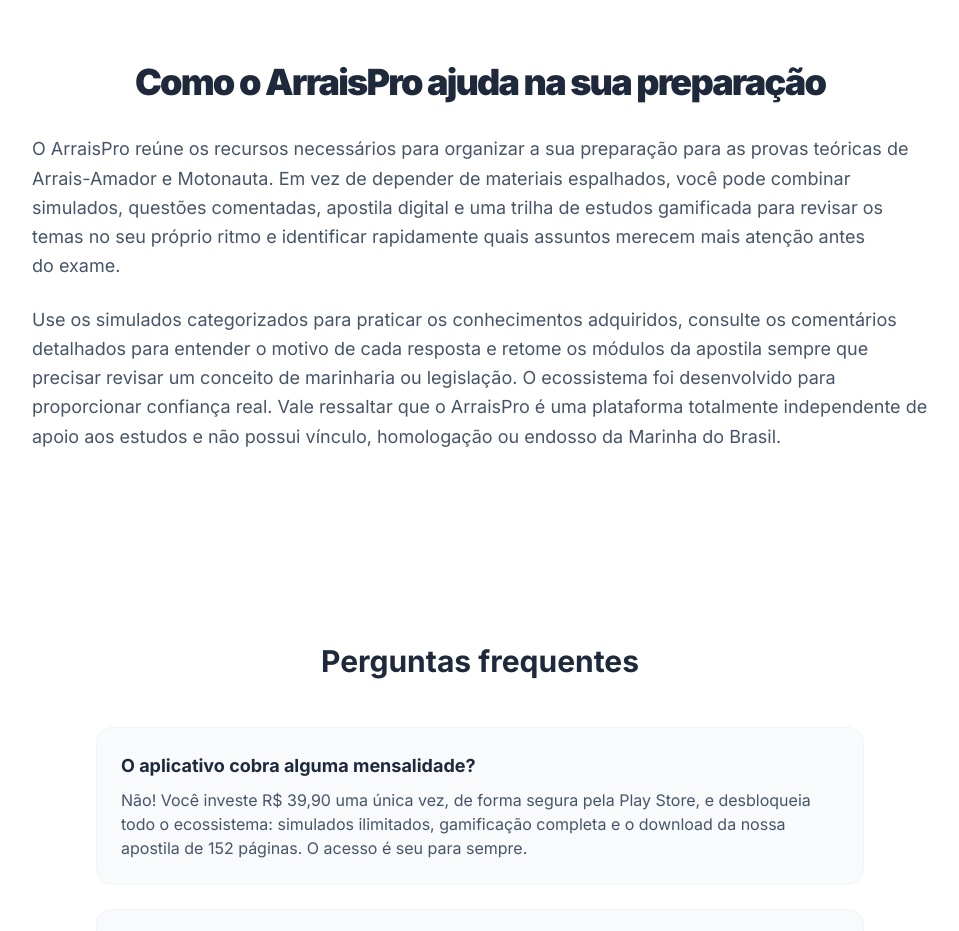
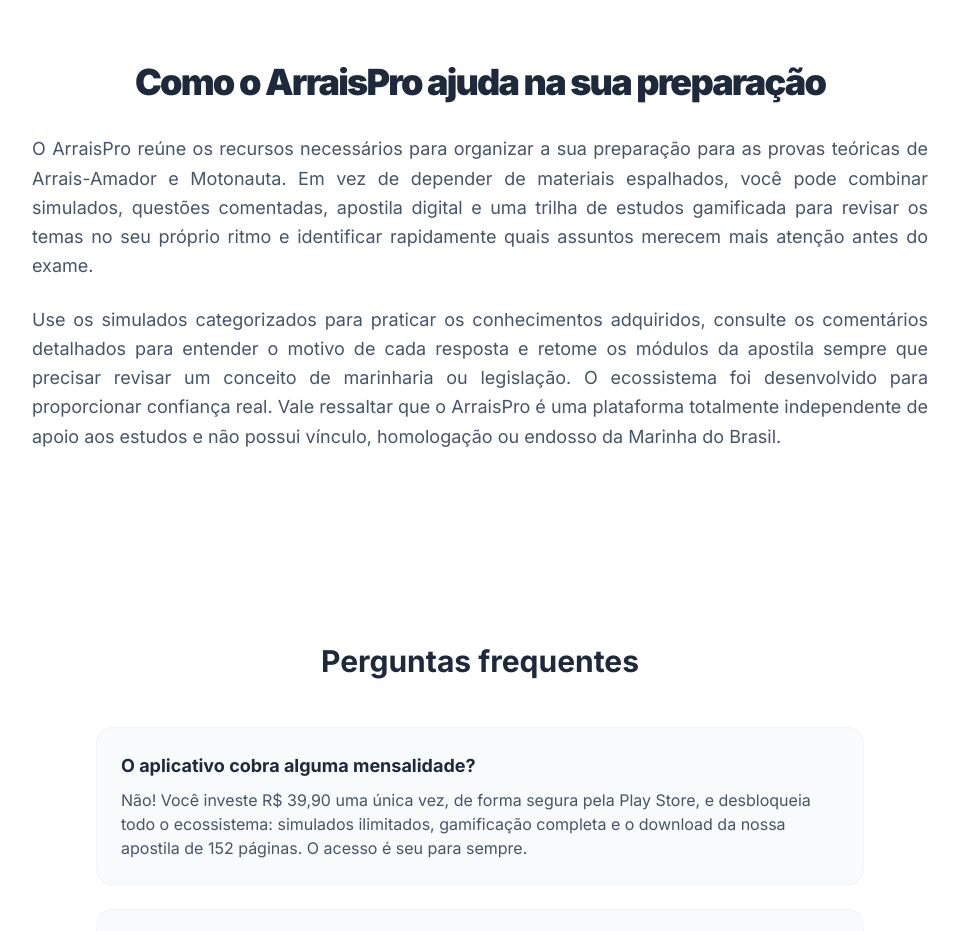
Before and after one commit to luisbrant/SiteArraisPro, a React (Vite) app: page / in a window 1280 px wide. Shown: the part 4400-5331 px from the top of the page, without its empty margins (160-1119 px from the left). Built offline with nearby package versions, Linux system fonts and the light colour scheme.

Commit message:
style: apply text-justify to extra content section

```diff
--- a/src/pages/Home.jsx
+++ b/src/pages/Home.jsx
@@ -459,7 +459,7 @@
       <section className="py-24 px-6 bg-white border-t border-slate-100">
         <div className="max-w-4xl mx-auto">
           <h2 className="text-3xl md:text-4xl font-black text-slate-800 mb-8 tracking-tighter text-center">Como o ArraisPro ajuda na sua preparação</h2>
-          <div className="flex flex-col gap-6 text-lg text-slate-600 leading-relaxed text-pretty">
+          <div className="flex flex-col gap-6 text-lg text-slate-600 leading-relaxed text-justify">
             <p>
               O ArraisPro reúne os recursos necessários para organizar a sua preparação para as provas teóricas de Arrais-Amador e Motonauta. Em vez de depender de materiais espalhados, você pode combinar simulados, questões comentadas, apostila digital e uma trilha de estudos gamificada para revisar os temas no seu próprio ritmo e identificar rapidamente quais assuntos merecem mais atenção antes do exame.
             </p>
```
